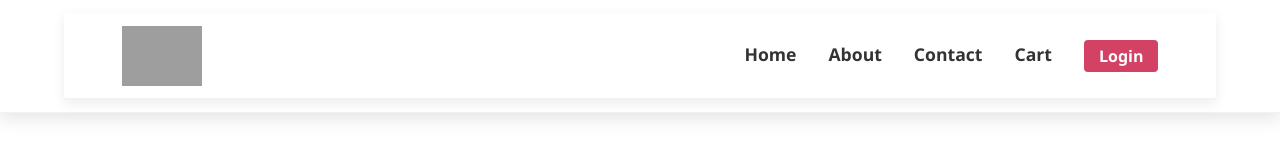
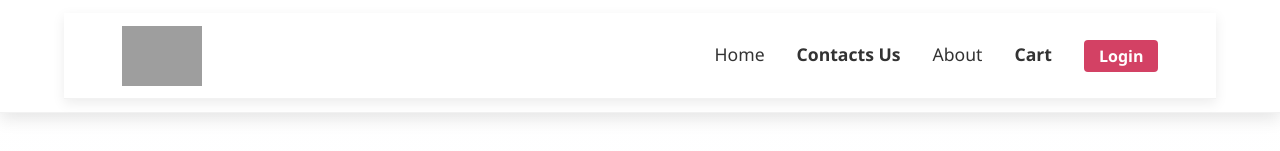
Before and after one commit to Avi1606/Namaste_React, a React (Vite) app in the folder food web-site/: page / in a window 1280 px wide. Shown: the top 151 px of the page. Built offline with nearby package versions, Linux system fonts and the light colour scheme; grey boxes are pictures that could not be loaded.

Commit message:
Link tag added

```diff
--- a/food web-site/src/Components/Header/Header.jsx
+++ b/food web-site/src/Components/Header/Header.jsx
@@ -1,8 +1,7 @@
-
 import './Header.css'
 import {LOGO} from "../Utils/Constants.jsx";
 import {useState} from "react";
-
+import {Link} from "react-router-dom";
 
 
 const Header = () => {
@@ -18,9 +17,9 @@ const Header = () => {
             <div className={"nav-bar"}>
                 <div className={"nav-bar-list"}>
                     <ul>
-                        <li>Home</li>
-                        <li>About</li>
-                        <li>Contact</li>
+                        <li><Link to = "/">Home</Link></li>
+                        <li>Contacts Us</li>
+                        <li><Link to = "/about">About</Link></li>
                         <li>Cart</li>
                         <button className = "login-button"
                                 onClick ={() =>
```
